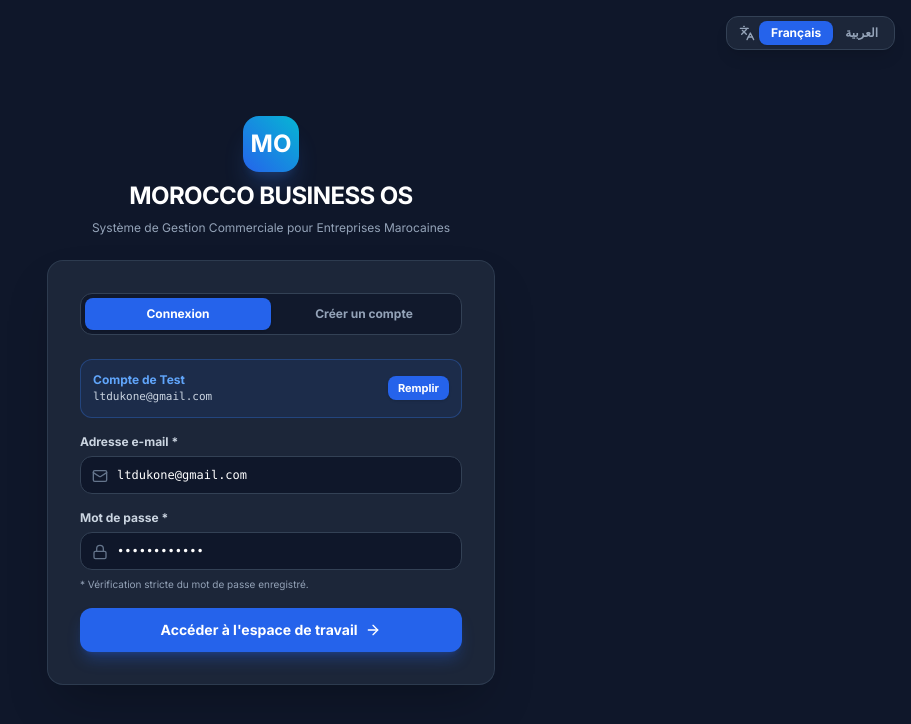
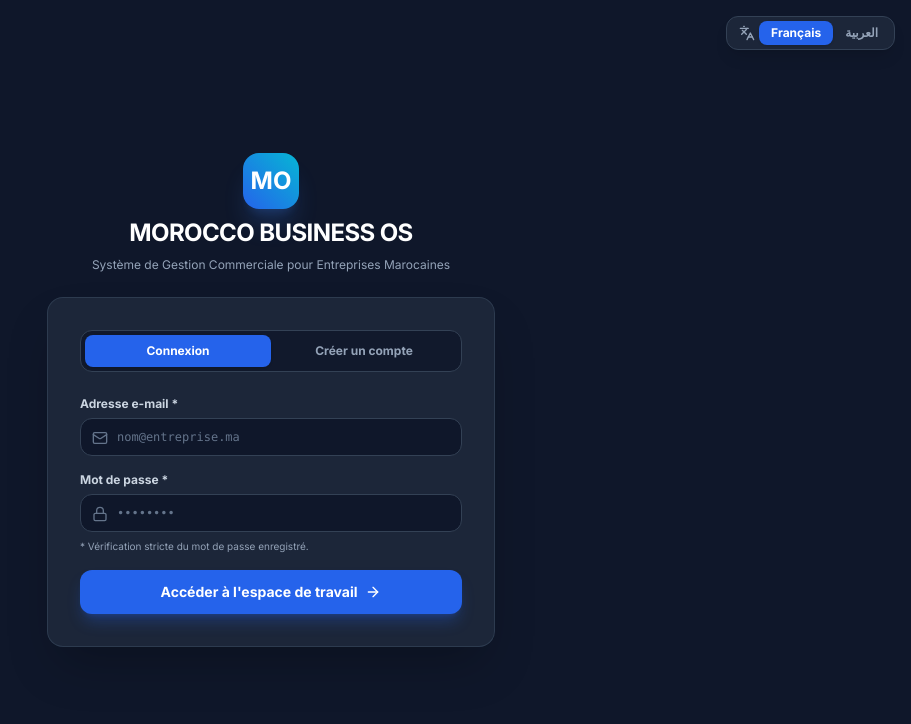
Before and after one commit to Gpstrackergsm/MOROCCO-BUSINESS-OS, a Next.js app in the folder apps/web/: page / in a window 1280 px wide. Shown: the top 724 px of the page, without its empty margins (369-1280 px from the left). Built offline with nearby package versions, Linux system fonts and the light colour scheme.

Commit message:
fix(auth): remove public test account banner and prefill while keeping account active

```diff
--- a/apps/web/src/app/page.tsx
+++ b/apps/web/src/app/page.tsx
@@ -409,9 +409,9 @@ export default function AuthenticPlatform() {
   const [currentUser, setCurrentUser] = useState<UserAccount | null>(null);
   const [authView, setAuthView] = useState<'LOGIN' | 'REGISTER'>('LOGIN');
 
-  // Login Form (pre-configured with demo account)
-  const [loginEmail, setLoginEmail] = useState('ltdukone@gmail.com');
-  const [loginPassword, setLoginPassword] = useState('33103310Mm@@');
+  // Login Form
+  const [loginEmail, setLoginEmail] = useState('');
+  const [loginPassword, setLoginPassword] = useState('');
 
   // Register Form
   const [regFullName, setRegFullName] = useState('');
@@ -1005,23 +1005,6 @@ export default function AuthenticPlatform() {
             {/* TAB: LOGIN */}
             {authView === 'LOGIN' && (
               <form onSubmit={handleLogin} className="space-y-4 text-xs">
-                <div className="bg-blue-600/10 border border-blue-500/30 rounded-xl p-3 flex items-center justify-between text-xs">
-                  <div>
-                    <span className="font-bold text-blue-400 block">{lang === 'fr' ? 'Compte de Test' : 'حساب تجريبي جاهز'}</span>
-                    <span className="text-[11px] text-slate-300 font-mono">ltdukone@gmail.com</span>
-                  </div>
-                  <button
-                    type="button"
-                    onClick={() => {
-                      setLoginEmail('ltdukone@gmail.com');
-                      setLoginPassword('33103310Mm@@');
-                    }}
-                    className="px-2.5 py-1 bg-blue-600 hover:bg-blue-500 text-white font-bold rounded-lg text-[11px] transition shadow"
-                  >
-                    {lang === 'fr' ? 'Remplir' : 'ملء'}
-                  </button>
-                </div>
-
                 <div>
                   <label className="block text-slate-300 font-bold mb-1.5">{t.loginEmailLabel}</label>
                   <div className="relative">
```
